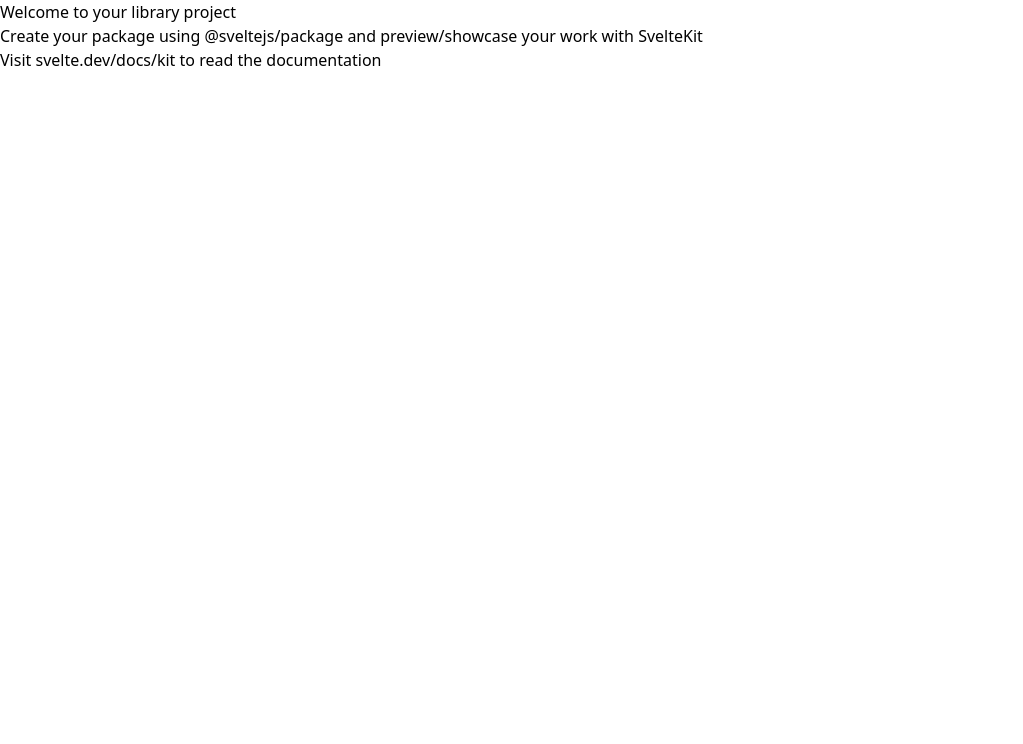
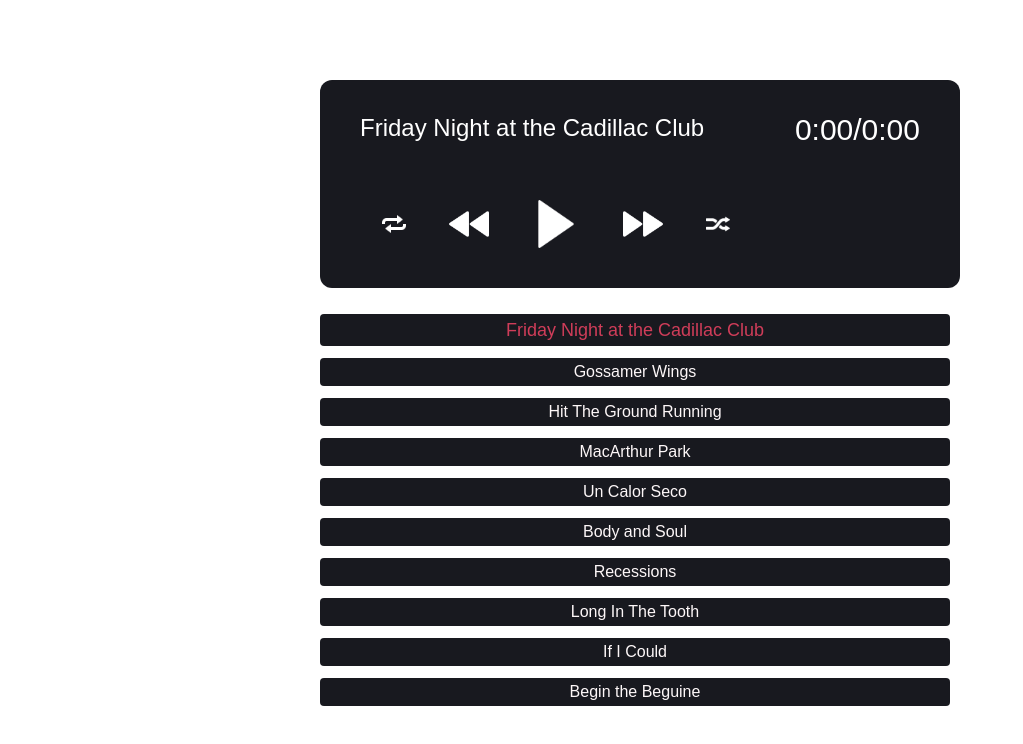
Before and after one commit to fel1x-developer/audio-player, a SvelteKit app: page / in a window 1280 px wide. Shown: the top 744 px of the page, without its empty margins (0-1023 px from the left). Built offline with nearby package versions, Linux system fonts and the light colour scheme.

Commit message:
Add demo

```diff
--- /dev/null
+++ b/src/routes/+page.js
@@ -0,0 +1 @@
+export const ssr = false;
--- a/src/routes/+page.svelte
+++ b/src/routes/+page.svelte
@@ -1,3 +1,50 @@
-<h1>Welcome to your library project</h1>
-<p>Create your package using @sveltejs/package and preview/showcase your work with SvelteKit</p>
-<p>Visit <a href="https://svelte.dev/docs/kit">svelte.dev/docs/kit</a> to read the documentation</p>
+<script lang="ts">
+	import Player from '$lib/index.js';
+
+	const tracks = [
+		{
+			url: 'https://static1.squarespace.com/static/56d099dcd210b84fb46007cc/t/56d3bf22cf80a1640661984a/1456717608391/CadillacClub.mp3/original/CadillacClub.mp3',
+			title: 'Friday Night at the Cadillac Club'
+		},
+		{
+			url: 'https://static1.squarespace.com/static/56d099dcd210b84fb46007cc/t/56d3c117d210b8b23f1fa7d0/1456718108777/Gossamer+Wings.mp3/original/Gossamer+Wings.mp3 ',
+			title: 'Gossamer Wings'
+		},
+		{
+			url: 'https://static1.squarespace.com/static/56d099dcd210b84fb46007cc/t/56d3c000746fb93b0ba95aaa/1456717831103/HIT+THE+GROUND+RUNNING.mp3/original/HIT+THE+GROUND+RUNNING.mp3',
+			title: 'Hit The Ground Running'
+		},
+		{
+			url: 'https://static1.squarespace.com/static/56d099dcd210b84fb46007cc/t/56d0e40037013b86b6ea0dfc/1456530443243/MacArthur+Park.mp3/original/MacArthur+Park.mp3',
+			title: 'MacArthur Park'
+		},
+		{
+			url: 'https://static1.squarespace.com/static/56d099dcd210b84fb46007cc/t/56d0e2a1f85082ea376bc78b/1456530092235/Un+Calor+Seco.mp3/original/Un+Calor+Seco.mp3',
+			title: 'Un Calor Seco'
+		},
+		{
+			url: 'https://static1.squarespace.com/static/56d099dcd210b84fb46007cc/t/56d3bfb959827e6585ca6d34/1456717758501/Body+and+Soul.mp3/original/Body+and+Soul.mp3',
+			title: 'Body and Soul'
+		},
+		{
+			url: 'https://static1.squarespace.com/static/56d099dcd210b84fb46007cc/t/56d3c17ce32140b8a0c54228/1456718214016/Recessions.mp3/original/Recessions.mp3',
+			title: 'Recessions'
+		},
+		{
+			url: 'https://static1.squarespace.com/static/56d099dcd210b84fb46007cc/t/56d3bfe07da24f7ba212019d/1456717797711/Long+In+The+Tooth.mp3/original/Long+In+The+Tooth.mp3',
+			title: 'Long In The Tooth'
+		},
+		{
+			url: 'https://static1.squarespace.com/static/56d099dcd210b84fb46007cc/t/56d3c14907eaa0756aee70e8/1456718165379/If+I+Could.mp3/original/If+I+Could.mp3',
+			title: 'If I Could'
+		},
+		{
+			url: 'https://static1.squarespace.com/static/56d099dcd210b84fb46007cc/t/56d3bf839f72661c5b3136b7/1456717705137/Begin+the+Beguine.mp3/original/Begin+the+Beguine.mp3',
+			title: 'Begin the Beguine'
+		}
+	];
+</script>
+
+<div class="w-1/2 h-1/2 m-auto mt-20">
+	<Player trackList={tracks} />
+</div>
```
